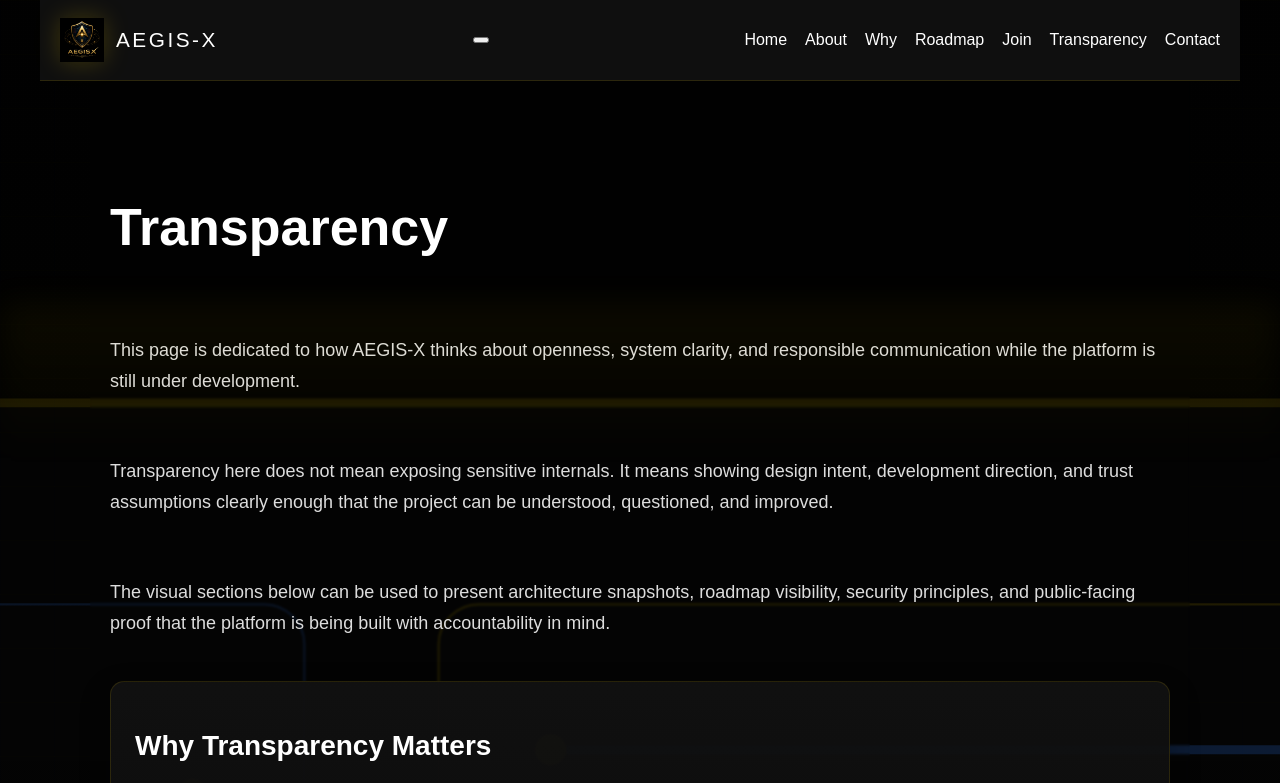
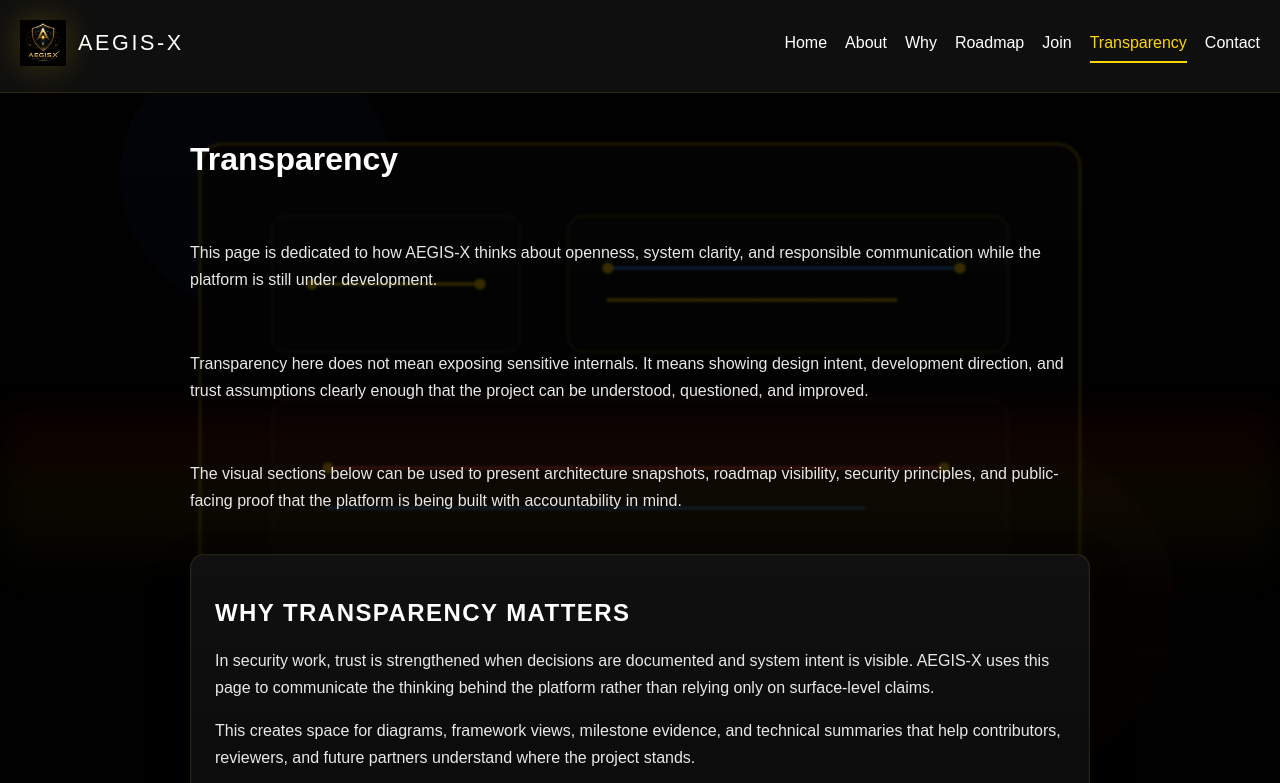
Before and after one commit to RahulSaikia0025/AEGISX, a plain HTML site: page transparency.html in a window 1280 px wide. Shown: the top 783 px of the page. Drawn offline with Linux system fonts and the light colour scheme.

Commit message:
Update global.css

```diff
--- a/css/global.css
+++ b/css/global.css
@@ -1,236 +1,62 @@
 
-html { scroll-behavior: smooth; }
-* { box-sizing: border-box; }
+html{scroll-behavior:smooth;}
+*{box-sizing:border-box;}
+body{margin:0;font-family:Arial;background:black;color:white;line-height:1.7;position:relative;overflow-x:hidden;}
+body.page-home{background:linear-gradient(rgba(0,0,0,.72),rgba(0,0,0,.82)),url("../images/home-bg.svg") center/cover fixed no-repeat black;}
+body.page-about{background:linear-gradient(rgba(0,0,0,.76),rgba(0,0,0,.84)),url("../images/about-bg.svg") center/cover fixed no-repeat black;}
+body.page-why{background:linear-gradient(rgba(0,0,0,.76),rgba(0,0,0,.84)),url("../images/why-bg.svg") center/cover fixed no-repeat black;}
+body.page-roadmap{background:linear-gradient(rgba(0,0,0,.74),rgba(0,0,0,.86)),url("../images/roadmap-bg.svg") center/cover fixed no-repeat black;}
+body.page-join{background:linear-gradient(rgba(0,0,0,.76),rgba(0,0,0,.84)),url("../images/join-bg.svg") center/cover fixed no-repeat black;}
+body.page-transparency{background:linear-gradient(rgba(0,0,0,.76),rgba(0,0,0,.86)),url("../images/transparency-bg.svg") center/cover fixed no-repeat black;}
+body::before{content:"";position:fixed;inset:0;background:
+linear-gradient(rgba(255,215,0,.05) 1px,transparent 1px),
+linear-gradient(90deg,rgba(30,58,138,.08) 1px,transparent 1px);
+background-size:54px 54px;opacity:.25;pointer-events:none;z-index:0;}
+body::after{content:"";position:fixed;left:0;right:0;top:-20%;height:180px;background:linear-gradient(180deg,rgba(255,0,0,.06),rgba(255,215,0,.04),transparent);filter:blur(18px);animation:scanline 10s linear infinite;pointer-events:none;z-index:0;}
+nav{display:flex;justify-content:space-between;align-items:center;padding:20px;background:rgba(17,17,17,.92);backdrop-filter:blur(12px);border-bottom:1px solid rgba(255,215,0,.12);position:sticky;top:0;z-index:1000;}
+.brand-link{display:inline-flex;align-items:center;gap:12px;color:white;text-decoration:none;min-width:0;}
+.brand-link:hover{transform:none;box-shadow:none;}
+.brand-link::after{display:none;}
+.brand-mark{width:46px;height:46px;object-fit:contain;flex-shrink:0;filter:drop-shadow(0 0 16px rgba(255,215,0,.2));}
+.brand-name{margin:0;letter-spacing:.12em;text-transform:uppercase;font-size:1.35rem;line-height:1;}
+nav div{display:flex;gap:18px;flex-wrap:wrap;}
+.nav-toggle{display:none;appearance:none;border:1px solid rgba(255,215,0,.2);background:rgba(10,10,10,.9);border-radius:10px;padding:10px;position:relative;z-index:1002;}
+.nav-toggle span{display:block;width:22px;height:2px;background:gold;margin:4px 0;transition:transform .3s ease,opacity .3s ease;}
+.nav-open .nav-toggle span:nth-child(1){transform:translateY(6px) rotate(45deg);}
+.nav-open .nav-toggle span:nth-child(2){opacity:0;}
+.nav-open .nav-toggle span:nth-child(3){transform:translateY(-6px) rotate(-45deg);}
+nav a{color:white;text-decoration:none;border-bottom:2px solid transparent;padding-bottom:4px;position:relative;transition:color .3s ease,border-color .3s ease,transform .3s ease;}
+nav a::after{content:"";position:absolute;left:0;bottom:-2px;width:100%;height:2px;background:gold;transform:scaleX(0);transform-origin:left;transition:transform .3s ease;}
+nav a:hover{color:gold;transform:translateY(-1px);}
+nav a:hover::after{transform:scaleX(1);}
+nav a.active{color:gold;border-bottom:2px solid gold;}
+nav a.active::after{transform:scaleX(1);}
+section,.container{position:relative;z-index:1;}
+.container{padding:48px 40px;max-width:980px;margin:auto;}
+h1,h2{line-height:1.15;}
+h1{margin-top:0;}
+p,li{color:#e8e8e8;}
+.card,.block,.tech-panel{background:linear-gradient(180deg,rgba(17,17,17,.96),rgba(10,10,10,.96));padding:24px;border-radius:14px;border:1px solid rgba(255,215,0,.12);box-shadow:0 0 0 1px rgba(30,58,138,.08) inset,0 18px 40px rgba(0,0,0,.28);position:relative;overflow:hidden;}
+.card,.block,.tech-panel,.step{margin-bottom:24px;}
+.card::before,.block::before,.tech-panel::before,.step::before{content:"";position:absolute;top:0;left:-40%;width:30%;height:100%;background:linear-gradient(90deg,transparent,rgba(255,215,0,.08),transparent);transform:skewX(-20deg);animation:panelSweep 8s ease-in-out infinite;}
+.step{background:linear-gradient(180deg,rgba(17,17,17,.96),rgba(10,10,10,.96));border:1px solid rgba(255,215,0,.12);box-shadow:0 0 0 1px rgba(30,58,138,.08) inset,0 18px 40px rgba(0,0,0,.24);position:relative;overflow:hidden;}
+.fade{opacity:0;transform:translateY(26px) scale(.985);transition:opacity .9s ease,transform .9s ease;}
+.fade.show{opacity:1;transform:translateY(0) scale(1);}
+.tech-panel h2,.block h2,.card h2,.step h2{text-transform:uppercase;letter-spacing:.06em;}
+ul{padding-left:20px;}
+button{cursor:pointer;transition:transform .3s ease,box-shadow .3s ease;}
+button:hover{transform:translateY(-2px);box-shadow:0 8px 20px rgba(255,215,0,.2);}
+.content-media{width:100%;display:block;border-radius:12px;border:1px solid rgba(255,215,0,.14);margin:0 0 18px;object-fit:cover;box-shadow:0 16px 36px rgba(0,0,0,.3);}
+.image-slot .content-media{margin-bottom:16px;aspect-ratio:16/10;}
 
-body {
-  margin: 0;
-  font-family: Arial, sans-serif;
-  background: black;
-  color: white;
-  line-height: 1.7;
-  position: relative;
-  overflow-x: hidden;
+@keyframes panelSweep{
+0%{left:-40%;opacity:0;}
+18%{opacity:1;}
+50%{left:120%;opacity:.6;}
+100%{left:120%;opacity:0;}
 }
 
-/* BACKGROUNDS */
-body.page-home {
-  background: linear-gradient(rgba(0,0,0,.72),rgba(0,0,0,.82)),
-  url("../images/home-bg.svg") center/cover no-repeat black;
+@keyframes scanline{
+0%{transform:translateY(-20vh);}
+100%{transform:translateY(140vh);}
 }
-
-body.page-about {
-  background: linear-gradient(rgba(0,0,0,.76),rgba(0,0,0,.84)),
-  url("../images/about-bg.svg") center/cover no-repeat black;
-}
-
-body.page-why {
-  background: linear-gradient(rgba(0,0,0,.76),rgba(0,0,0,.84)),
-  url("../images/why-bg.svg") center/cover no-repeat black;
-}
-
-body.page-roadmap {
-  background: linear-gradient(rgba(0,0,0,.74),rgba(0,0,0,.86)),
-  url("../images/roadmap-bg.svg") center/cover no-repeat black;
-}
-
-body.page-join {
-  background: linear-gradient(rgba(0,0,0,.76),rgba(0,0,0,.84)),
-  url("../images/join-bg.svg") center/cover no-repeat black;
-}
-
-body.page-transparency {
-  background: linear-gradient(rgba(0,0,0,.76),rgba(0,0,0,.86)),
-  url("../images/transparency-bg.svg") center/cover no-repeat black;
-}
-
-/* GRID OVERLAY */
-body::before {
-  content: "";
-  position: fixed;
-  inset: 0;
-  background:
-    linear-gradient(rgba(255,215,0,.05) 1px, transparent 1px),
-    linear-gradient(90deg, rgba(30,58,138,.08) 1px, transparent 1px);
-  background-size: 54px 54px;
-  opacity: .2;
-  pointer-events: none;
-  z-index: 0;
-}
-
-/* SCANLINE EFFECT (lighter) */
-body::after {
-  content: "";
-  position: fixed;
-  left: 0;
-  right: 0;
-  top: -20%;
-  height: 160px;
-  background: linear-gradient(180deg, rgba(255,215,0,.05), transparent);
-  filter: blur(16px);
-  animation: scanline 12s linear infinite;
-  pointer-events: none;
-  z-index: 0;
-}
-
-/* NAVBAR */
-nav {
-  display: flex;
-  justify-content: space-between;
-  align-items: center;
-  padding: 18px 20px;
-  background: rgba(17,17,17,.9);
-  backdrop-filter: blur(10px);
-  border-bottom: 1px solid rgba(255,215,0,.12);
-  position: sticky;
-  top: 0;
-  z-index: 1000;
-
-  /* 🔥 DESKTOP FIX */
-  max-width: 1200px;
-  margin: auto;
-}
-
-.brand-link {
-  display: flex;
-  align-items: center;
-  gap: 12px;
-  color: white;
-  text-decoration: none;
-}
-
-.brand-mark {
-  width: 44px;
-  height: 44px;
-  object-fit: contain;
-  filter: drop-shadow(0 0 12px rgba(255,215,0,.2));
-}
-
-.brand-name {
-  letter-spacing: .12em;
-  text-transform: uppercase;
-  font-size: 1.3rem;
-}
-
-/* NAV LINKS */
-nav div {
-  display: flex;
-  gap: 18px;
-}
-
-nav a {
-  color: white;
-  text-decoration: none;
-  position: relative;
-  transition: 0.3s;
-}
-
-nav a::after {
-  content: "";
-  position: absolute;
-  left: 0;
-  bottom: -3px;
-  width: 100%;
-  height: 2px;
-  background: gold;
-  transform: scaleX(0);
-  transform-origin: left;
-  transition: transform .3s ease;
-}
-
-nav a:hover {
-  color: gold;
-}
-
-nav a:hover::after {
-  transform: scaleX(1);
-}
-
-/* 🔥 MAIN LAYOUT FIX (IMPORTANT) */
-.container {
-  max-width: 1100px;
-  margin: auto;
-  padding: 60px 20px;
-}
-
-/* TEXT */
-h1, h2 { line-height: 1.2; }
-p { color: #ddd; }
-
-/* CARDS */
-.card, .block, .tech-panel {
-  background: linear-gradient(180deg, rgba(17,17,17,.95), rgba(10,10,10,.95));
-  padding: 24px;
-  border-radius: 14px;
-  border: 1px solid rgba(255,215,0,.12);
-  box-shadow: 0 12px 30px rgba(0,0,0,.25);
-  margin-bottom: 24px;
-}
-
-/* ANIMATION */
-.fade {
-  opacity: 0;
-  transform: translateY(30px);
-  transition: all .8s ease;
-}
-
-.fade.show {
-  opacity: 1;
-  transform: translateY(0);
-}
-
-/* IMAGE */
-.content-media {
-  width: 100%;
-  border-radius: 12px;
-  margin-bottom: 16px;
-}
-
-/* 🔥 DESKTOP IMPROVEMENT */
-@media (min-width: 1024px) {
-
-  .container {
-    padding: 80px 20px;
-  }
-
-  h1 {
-    font-size: 52px;
-  }
-
-  h2 {
-    font-size: 28px;
-  }
-
-  p {
-    font-size: 18px;
-  }
-}
-
-/* MOBILE */
-@media (max-width: 768px) {
-
-  nav div {
-    display: none;
-  }
-
-  .container {
-    padding: 40px 15px;
-  }
-
-  h1 {
-    font-size: 26px;
-  }
-
-  h2 {
-    font-size: 20px;
-  }
-
-  p {
-    font-size: 15px;
-  }
-}
-
-/* ANIMATIONS */
-@keyframes scanline {
-  0% { transform: translateY(-20vh); }
-  100% { transform: translateY(140vh); }
-}
```
